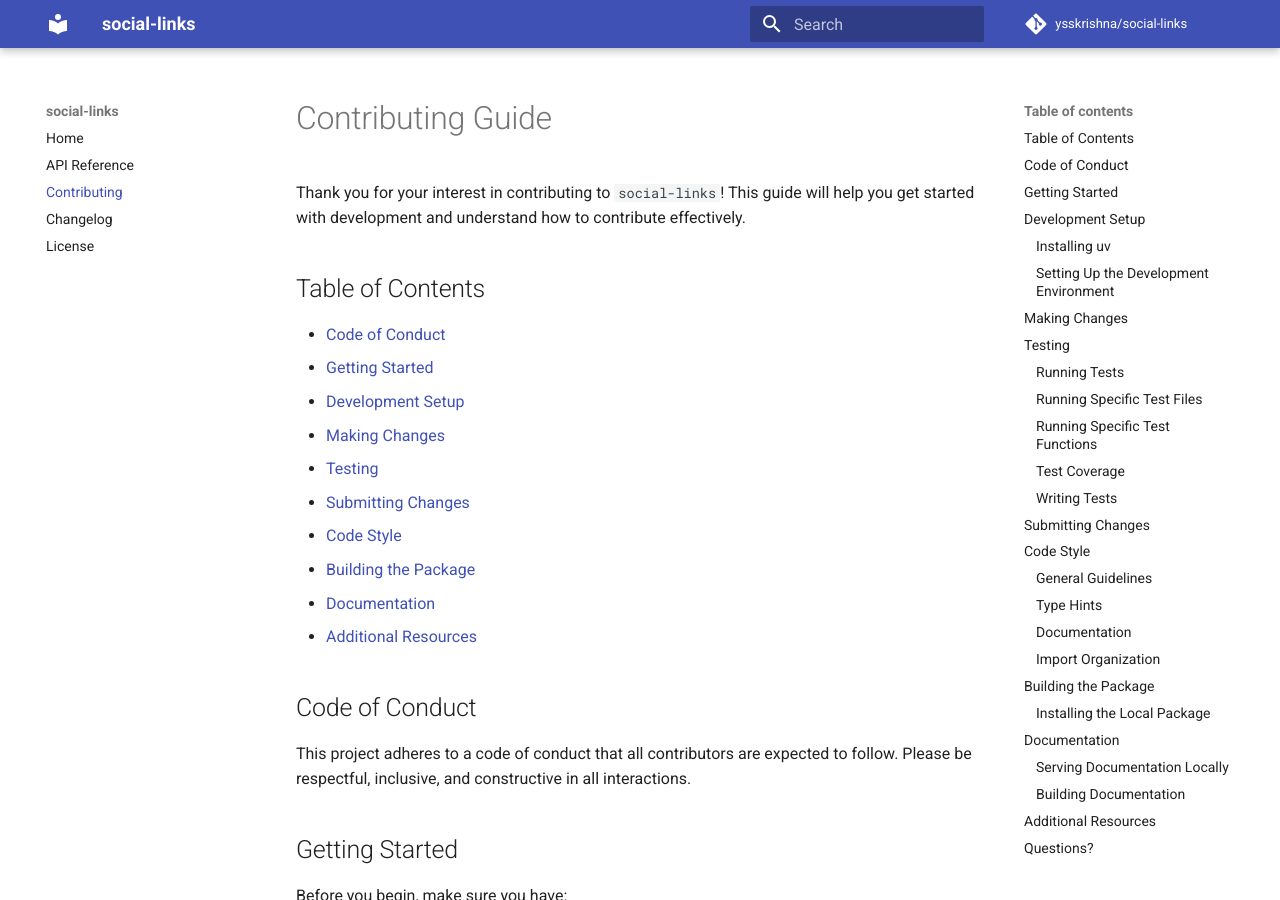
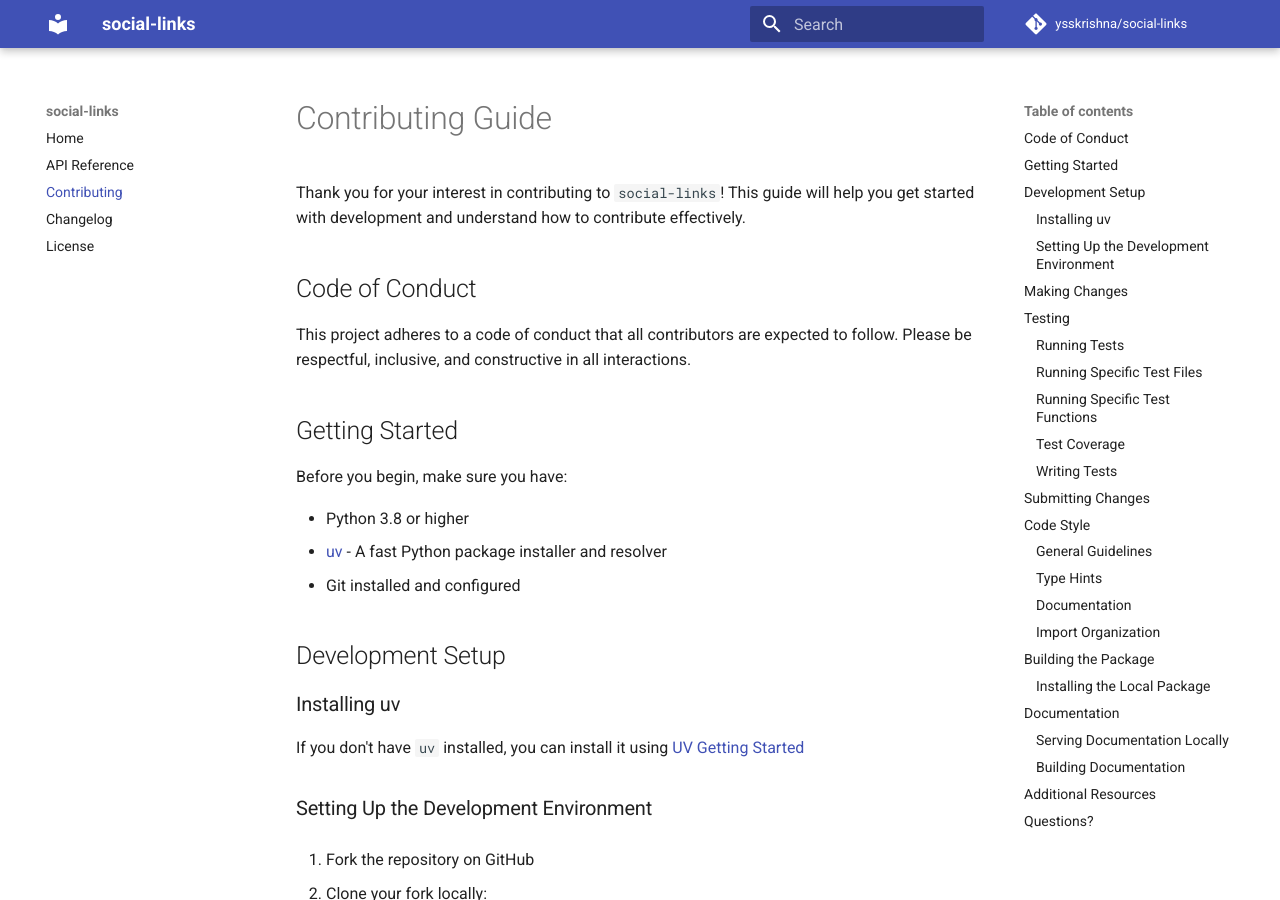
Before and after one commit to ysskrishna/social-links, an MkDocs documentation site: the page built from docs/CONTRIBUTING.md, in a window 1280 px wide and 900 px high. Built offline with MkDocs 1.6.1 and Material for MkDocs 9.7.7, drawn with Linux system fonts in a browser that asks for light colours; comment, search, counter and statistics services are not loaded; part of the change alters nothing that is shown.

```diff
--- a/CONTRIBUTING.md
+++ b/CONTRIBUTING.md
@@ -1,19 +1,6 @@
 # Contributing Guide
 
 Thank you for your interest in contributing to `social-links`! This guide will help you get started with development and understand how to contribute effectively.
-
-## Table of Contents
-
-- [Code of Conduct](#code-of-conduct)
-- [Getting Started](#getting-started)
-- [Development Setup](#development-setup)
-- [Making Changes](#making-changes)
-- [Testing](#testing)
-- [Submitting Changes](#submitting-changes)
-- [Code Style](#code-style)
-- [Building the Package](#building-the-package)
-- [Documentation](#documentation)
-- [Additional Resources](#additional-resources)
 
 ## Code of Conduct
 
--- a/docs/theme/overrides/partials/meta.html
+++ b/docs/theme/overrides/partials/meta.html
@@ -1,22 +1,32 @@
+{# --- SET VARIABLES --- #}
+{% set description = (page.meta.description if page and page.meta else none) or config.site_description %}
+{% set title = (page.title if page and page.title else none) or config.site_name %}
+{% set raw_keywords = page.meta.keywords if page and page.meta and page.meta.keywords else config.extra.keywords %}
+{% if raw_keywords is iterable and raw_keywords is not string %}
+  {% set keywords = raw_keywords | join(', ') %}
+{% else %}
+  {% set keywords = raw_keywords %}
+{% endif %}
 
 <meta name="google-site-verification" content="{{ config.extra.google_site_verification }}" />
+<meta name="description" content="{{ description }}">
+{% if keywords %}
+  <meta name="keywords" content="{{ keywords }}">
+{% endif %}
 
 {# Open Graph Meta Tags #}
 <meta property="og:type" content="website">
 <meta property="og:url" content="{{ config.site_url }}/">
-<meta property="og:title" content="{{ config.site_name }}">
-<meta property="og:description" content="{{ config.site_description }}">
+<meta property="og:title" content="{{ title }}">
+<meta property="og:description" content="{{ description }}">
 <meta property="og:image" content="{{ config.extra.og_image }}">
 
 {# Twitter Card Meta Tags #}
 <meta property="twitter:card" content="summary_large_image">
 <meta property="twitter:url" content="{{ config.site_url }}/">
-<meta property="twitter:title" content="{{ config.site_name }}">
-<meta property="twitter:description" content="{{ config.site_description }}">
+<meta property="twitter:title" content="{{ title }}">
+<meta property="twitter:description" content="{{ description }}">
 <meta property="twitter:image" content="{{ config.extra.og_image }}">
-
-{# Keywords Meta Tag #}
-<meta name="keywords" content="python, social media, url validation, regex, sanitization, username extraction, web scraping, automation, social links, profile url parser">
 
 {# Robots Meta Tag #}
 <meta name="robots" content="index, follow">
@@ -26,8 +36,8 @@
 {
   "@context": "https://schema.org",
   "@type": "SoftwareApplication",
-  "name": "{{ config.site_name }}",
-  "description": "{{ config.site_description }}",
+  "name": "{{ title }}",
+  "description": "{{ description }}",
   "applicationCategory": "DeveloperApplication",
   "operatingSystem": "Cross-platform",
   "author": {
--- /dev/null
+++ b/docs/theme/overrides/partials/title.html
@@ -0,0 +1,5 @@
+{% if page and page.title %}
+  {{ page.title }} - {{ config.site_name }}
+{% else %}
+  {{ config.site_name }}
+{% endif %}
--- a/mkdocs.yml
+++ b/mkdocs.yml
@@ -48,6 +48,12 @@ markdown_extensions:
 extra:
   google_site_verification: your-google-site-verification-key
   og_image: https://raw.githubusercontent.com/ysskrishna/social-links/main/media/og.png
+  keywords:
+    - python
+    - social media
+    - url validation
+    - profile detection
+    - social links
   social:
     - icon: fontawesome/brands/python
       link: https://pypi.org/project/social-links/
```
